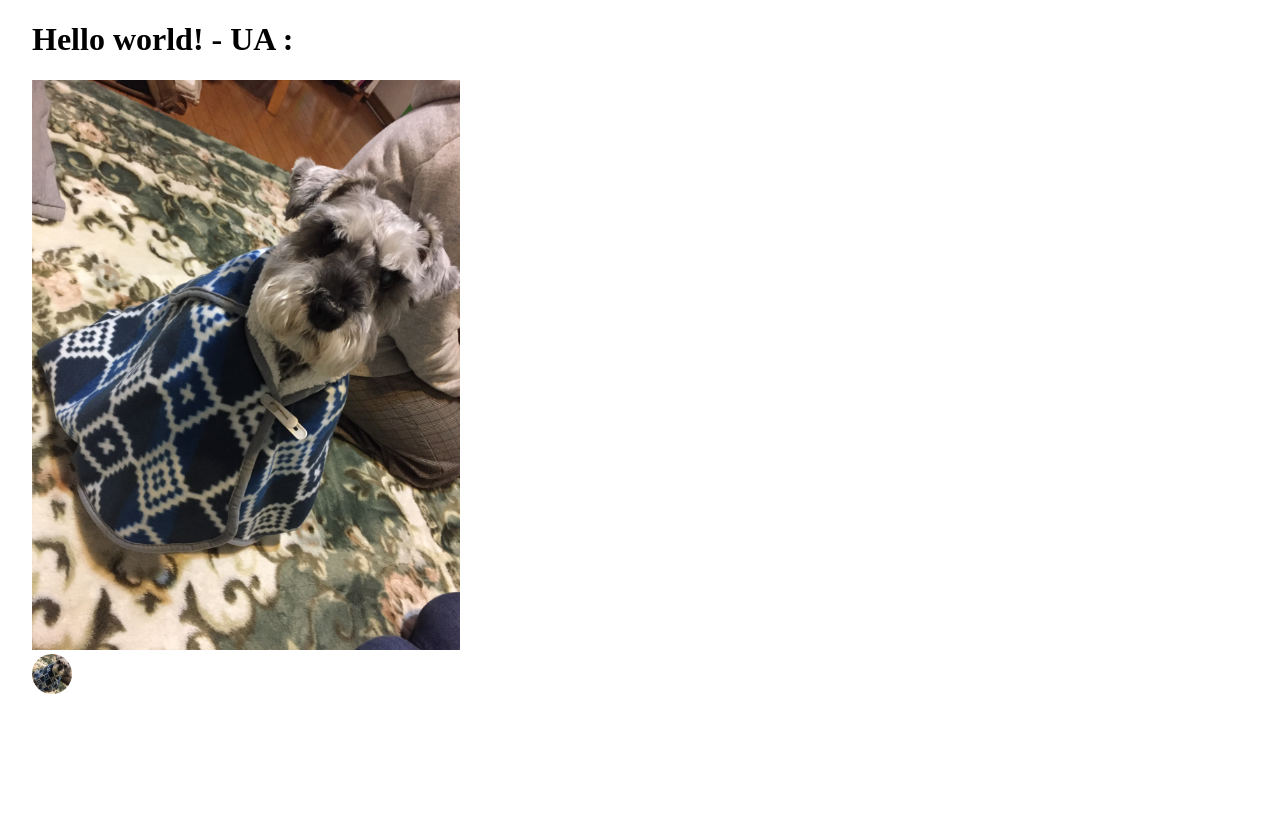
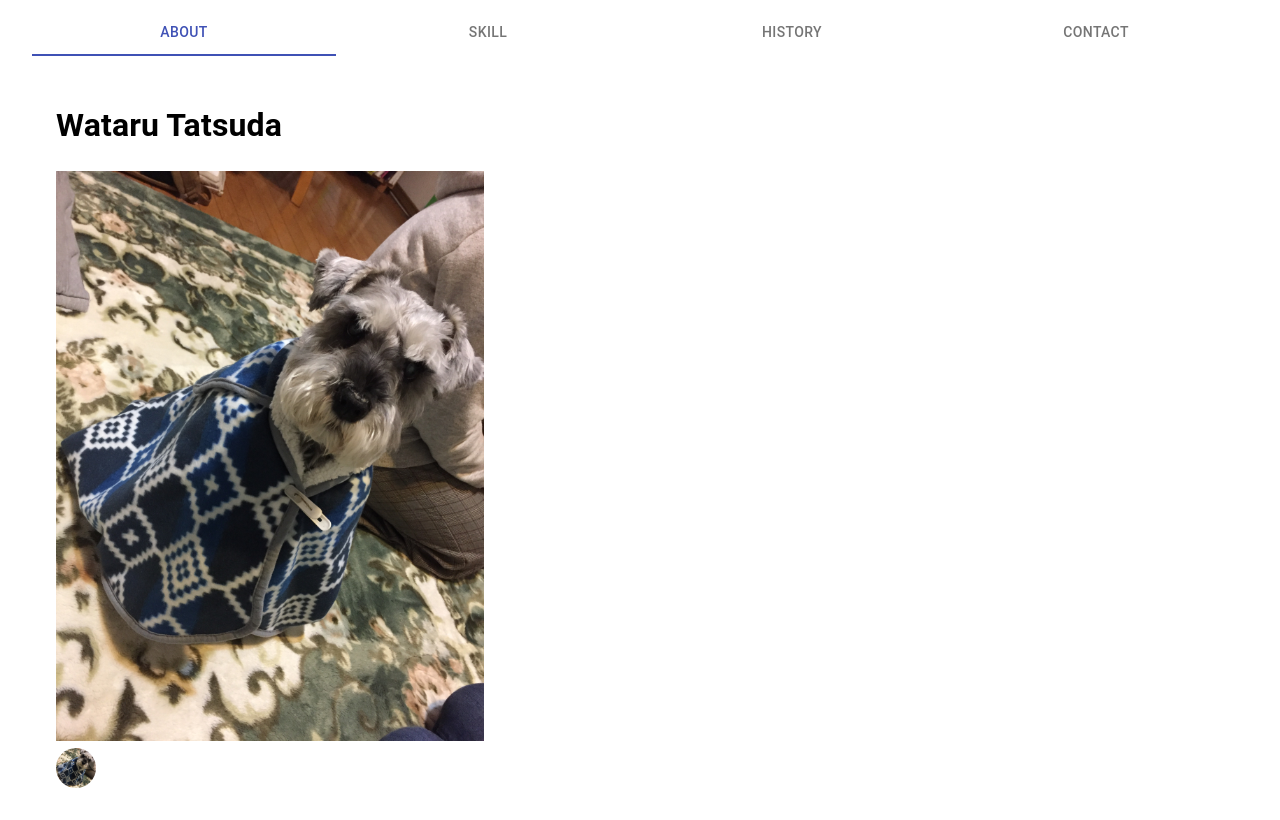
Before and after one commit to sesame-goma/myself, a Next.js app: page / in a window 1280 px wide. Built offline with nearby package versions, Linux system fonts and the light colour scheme.

Commit message:
swipable-view導入前

```diff
--- a/pages/index.tsx
+++ b/pages/index.tsx
@@ -1,13 +1,102 @@
+import React from 'react';
 import { NextPage } from 'next';
-import { Container, Avatar } from '@material-ui/core';
+import { makeStyles, useTheme } from '@material-ui/core/styles';
+import Typography from '@material-ui/core/Typography';
+import {
+  AppBar,
+  Avatar,
+  Box,
+  Container,
+  Tab,
+  Tabs,
+ } from '@material-ui/core';
 
-const Home: NextPage<{ userAgent: string }> = ({ userAgent }) => (
-  <Container>
-    <h1>Hello world! - UA : {userAgent} </h1>
-    <img src="/goma.png" alt="goma" />
-    <Avatar src="/goma.png" alt="goma" />
-  </Container>
-);
+interface TabPanelInterface {
+  children: any;
+  value: any;
+  index: number;
+  dir?: any;
+}
+
+const TabPanel =  (props: TabPanelInterface) => {
+  const { children, value, index, ...other } = props;
+  return (
+    <Typography
+      component="div"
+      role="tabpanel"
+      hidden={value !== index}
+      id={`full-widht-tabpanel-${index}`}
+      aria-labelledby={`full-width-tab-${index}`}
+      {...other}
+    >
+      {value === index && <Box p={3}>{children}</Box>}
+    </Typography>
+  );
+}
+
+const allyProps = (index: number) => {
+  return {
+    id: `full-width-tab-${index}`,
+    'aria-controles': `full-width-tabpanel-${index}`
+  }
+};
+
+const useStyles = makeStyles(theme => ({
+  root: {
+    backgroundColor: theme.palette.background.paper,
+    width: 200,
+  },
+}));
 
 
+const Home: NextPage = () => {
+  const classes = useStyles();
+  const theme = useTheme();
+  const [value, setValue] = React.useState(0);
+
+  const handleChange = (_e: any, newValue: any) => {
+    setValue(newValue);
+  }
+
+  return (
+    <Container>
+      <Tabs
+        value={value}
+        indicatorColor="primary"
+        textColor="primary"
+        onChange={handleChange}
+        variant="fullWidth"
+      >
+        <Tab label="About" {...allyProps(0)} />
+        <Tab label="Skill" {...allyProps(1)} />
+        <Tab label="History" {...allyProps(2)} />
+        <Tab label="Contact" {...allyProps(3)} />
+      </Tabs>
+      <TabPanel
+        value={value}
+        index={0}
+        dir={theme.direction}
+      >
+        <h1>Wataru Tatsuda </h1>
+        <img src="/goma.png" alt="goma" />
+        <Avatar src="/goma.png" alt="goma" />
+      </TabPanel>
+      <TabPanel
+        value={value}
+        index={1}
+        dir={theme.direction}
+      >
+        二番目
+      </TabPanel>
+      <TabPanel
+        value={value}
+        index={2}
+        dir={theme.direction}
+      >
+        三番目
+      </TabPanel>
+    </Container>
+  );
+}
+
 export default Home;
```
Also changed, not shown: tsconfig.json (+6 -2 lines).
